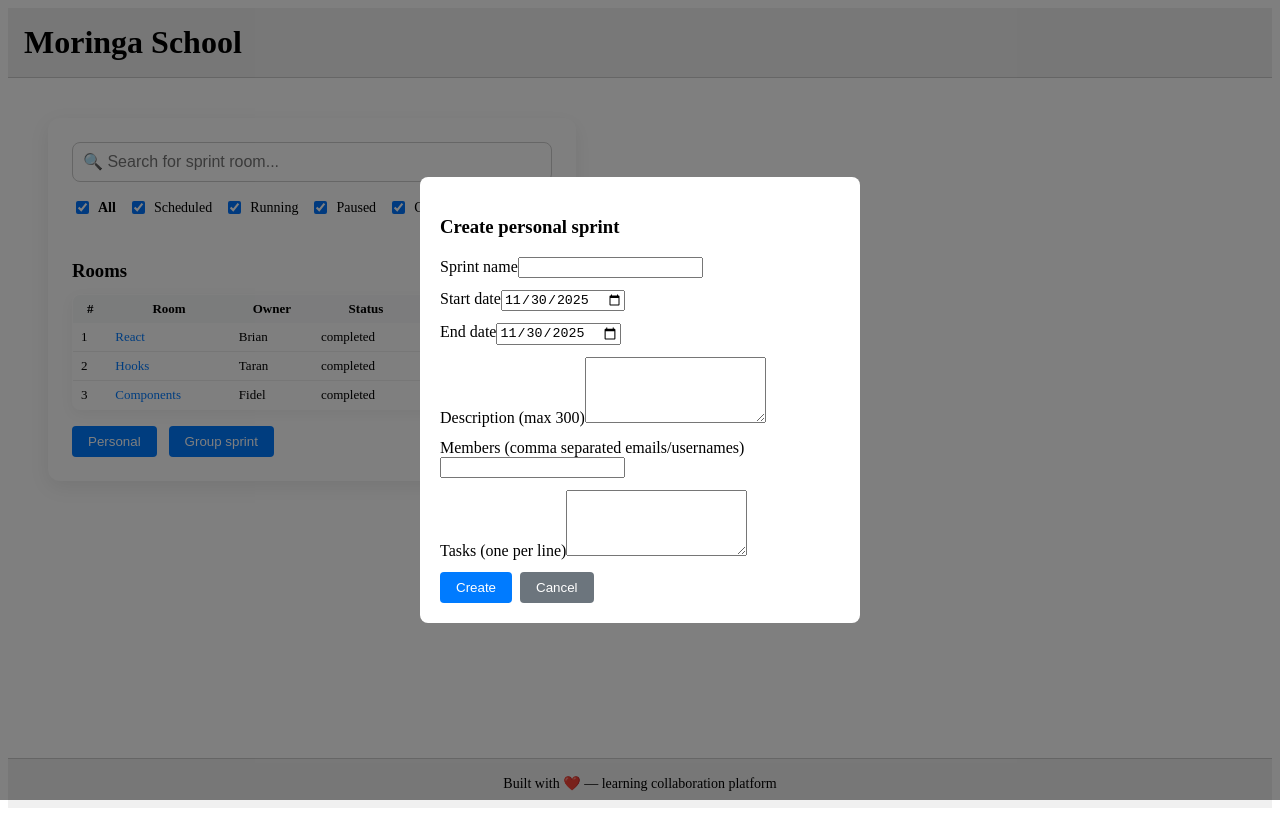
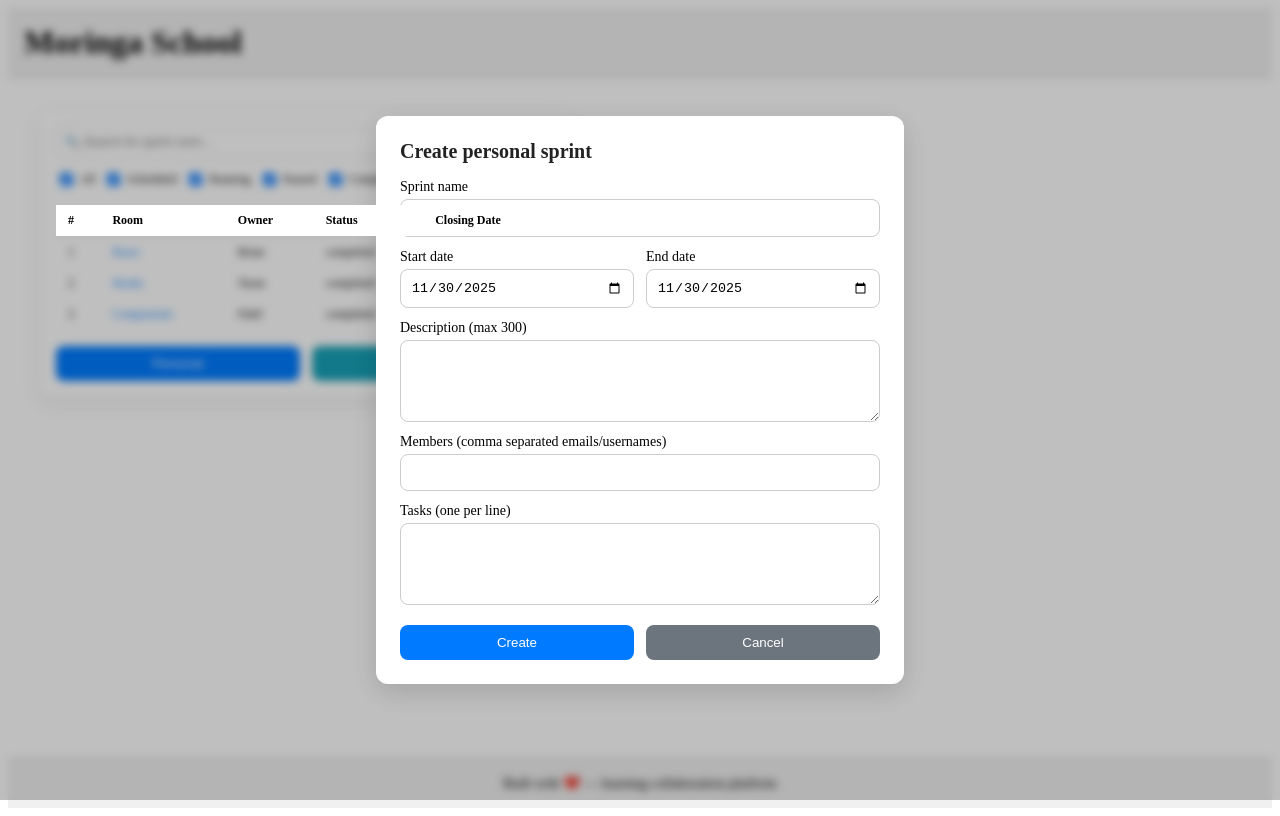
Before and after one commit to Bett007/StudyCircle, a React (Vite) app in the folder Study_Circle/: page / in a window 1280 px wide. Both pictures are taken after a click on the button "Personal". Built offline with nearby package versions, Linux system fonts and the light colour scheme.

Commit message:
Updated form.jsx to be stylish and modern.

```diff
--- a/Study_Circle/src/components/Form.jsx
+++ b/Study_Circle/src/components/Form.jsx
@@ -48,66 +48,135 @@
   };
 
   return (
-    <div style={styles.modalOverlay}>
-      <div style={styles.modal}>
-        <h3>Create {type} sprint</h3>
-        <div style={styles.field}>
+    <div
+      style={{
+        ...styles.modalOverlay,
+        backdropFilter: "blur(4px)",
+        backgroundColor: "rgba(0,0,0,0.25)",
+      }}
+    >
+      <div
+        style={{
+          ...styles.modal,
+          width: 480,
+          maxWidth: "90%",
+          borderRadius: 12,
+          padding: 24,
+          boxShadow: "0 8px 28px rgba(0,0,0,0.15)",
+          display: "flex",
+          flexDirection: "column",
+          gap: 16,
+          fontSize: 14,
+        }}
+      >
+        <h3 style={{ margin: 0, fontSize: 20, color: "#222" }}>
+          Create {type} sprint
+        </h3>
+
+        <div style={{ display: "flex", flexDirection: "column", gap: 12 }}>
+          {/* Sprint Name */}
+          <div style={{ display: "flex", flexDirection: "column", gap: 4 }}>
             <label>Sprint name</label>
-          <input value={name} onChange={(e) => setName(e.target.value)} />
+            <input
+              value={name}
+              onChange={(e) => setName(e.target.value)}
+              style={{
+                padding: 10,
+                borderRadius: 8,
+                border: "1px solid #ccc",
+                fontSize: 14,
+              }}
+            />
           </div>
-        <div style={styles.field}>
+
+          {/* Dates */}
+          <div style={{ display: "flex", gap: 12 }}>
+            <div style={{ flex: 1, display: "flex", flexDirection: "column", gap: 4 }}>
               <label>Start date</label>
               <input
                 type="date"
                 value={startDate}
                 onChange={(e) => setStartDate(e.target.value)}
+                style={{ padding: 10, borderRadius: 8, border: "1px solid #ccc" }}
               />
             </div>
-        <div style={styles.field}>
+            <div style={{ flex: 1, display: "flex", flexDirection: "column", gap: 4 }}>
               <label>End date</label>
               <input
                 type="date"
                 value={endDate}
                 onChange={(e) => setEndDate(e.target.value)}
+                style={{ padding: 10, borderRadius: 8, border: "1px solid #ccc" }}
               />
             </div>
-        <div style={styles.field}>
+          </div>
+
+          {/* Description */}
+          <div style={{ display: "flex", flexDirection: "column", gap: 4 }}>
             <label>Description (max 300)</label>
             <textarea
               value={description}
               onChange={(e) => setDescription(e.target.value)}
               rows={4}
+              style={{ padding: 10, borderRadius: 8, border: "1px solid #ccc" }}
             />
           </div>
-        <div style={styles.field}>
+
+          {/* Members */}
+          <div style={{ display: "flex", flexDirection: "column", gap: 4 }}>
             <label>Members (comma separated emails/usernames)</label>
             <input
               value={membersText}
               onChange={(e) => setMembersText(e.target.value)}
+              style={{ padding: 10, borderRadius: 8, border: "1px solid #ccc" }}
             />
           </div>
-        <div style={styles.field}>
-          <label>
-            Tasks (one per line){type === "group" ? " — at least 2" : ""}
-          </label>
+
+          {/* Tasks */}
+          <div style={{ display: "flex", flexDirection: "column", gap: 4 }}>
+            <label>Tasks (one per line){type === "group" ? " — at least 2" : ""}</label>
             <textarea
               value={tasksText}
               onChange={(e) => setTasksText(e.target.value)}
               rows={4}
+              style={{ padding: 10, borderRadius: 8, border: "1px solid #ccc" }}
             />
           </div>
 
-        {error && <div style={{ color: "crimson" }}>{error}</div>}
+          {/* Error */}
+          {error && (
+            <div style={{ color: "#d9534f", fontWeight: 500 }}>{error}</div>
+          )}
 
-        <div style={{ display: "flex", gap: 8, marginTop: 8 }}>
-          <button onClick={validateAndCreate} style={styles.btn}>
+          {/* Buttons */}
+          <div style={{ display: "flex", gap: 12, marginTop: 8 }}>
+            <button
+              onClick={validateAndCreate}
+              style={{
+                ...styles.btn,
+                flex: 1,
+                padding: "10px 16px",
+                borderRadius: 8,
+                fontWeight: 500,
+              }}
+            >
               Create
             </button>
-          <button onClick={onClose} style={styles.btnSecondary}>
+            <button
+              onClick={onClose}
+              style={{
+                ...styles.btnSecondary,
+                flex: 1,
+                padding: "10px 16px",
+                borderRadius: 8,
+                fontWeight: 500,
+              }}
+            >
               Cancel
             </button>
           </div>
         </div>
       </div>
+    </div>
   );
 }
--- a/Study_Circle/src/components/Home.jsx
+++ b/Study_Circle/src/components/Home.jsx
@@ -1,4 +1,4 @@
-// ---------- Home Component (wireframe 1) ----------
+// ---------- Home Component ----------
 import React, { useState } from "react";
 import { Link } from "react-router-dom";
 import { computeStatusFromDates } from "../utils.js";
@@ -20,59 +20,58 @@
   const filtered = sprints.filter((s) => {
     const matchesQuery = s.name.toLowerCase().includes(query.toLowerCase());
     const status = computeStatusFromDates(s);
-
-    if (filters.all) return matchesQuery; // Show all if "All" selected
-    return matchesQuery && filters[status];
+    return (
+      matchesQuery && (filters.all || filters[status])
+    );
   });
 
   return (
-    <div style={{ display: "flex", justifyContent: "flex-start", padding: 24 }}>
     <div
       style={{
-          backgroundColor: "white",
-          padding: 24,
+        display: "flex",
+        justifyContent: "flex-start",
+        gap: 24,
+        padding: 16,
+      }}
+    >
+      {/* Left-side Container */}
+      <div
+        style={{
+          width: 500,
+          background: "#fff",
+          padding: 16,
           borderRadius: 12,
           boxShadow: "0 6px 20px rgba(0,0,0,0.08)",
           display: "flex",
           flexDirection: "column",
-          minWidth: 480,
-          minHeight: "100%",
+          gap: 16,
         }}
       >
         {/* Search and Filters */}
-        <div style={{ display: "flex", flexDirection: "column", gap: 16 }}>
+        <div style={{ display: "flex", gap: 12, flexWrap: "wrap" }}>
           <input
             placeholder="🔍 Search for sprint room..."
             value={query}
             onChange={(e) => setQuery(e.target.value)}
             style={{
-              padding: 10,
+              padding: 8,
+              flex: 1,
+              minWidth: 180,
               borderRadius: 8,
-              border: "1px solid #ccc",
-              fontSize: 16,
+              border: "1px solid #ddd",
+              fontSize: 12,
             }}
           />
-
-          <div style={{ display: "flex", gap: 12, flexWrap: "wrap" }}>
+          <div style={{ display: "flex", gap: 8, flexWrap: "wrap" }}>
             {["all", "scheduled", "running", "paused", "completed"].map((f) => (
-              <label
-                key={f}
-                style={{
-                  display: "flex",
-                  alignItems: "center",
-                  gap: 6,
-                  cursor: "pointer",
-                  fontWeight: f === "all" ? "bold" : "normal",
-                  fontSize: 14,
-                }}
-              >
+              <label key={f} style={{ display: "flex", alignItems: "center", gap: 4, fontSize: 12 }}>
                 <input
                   type="checkbox"
                   checked={filters[f]}
                   onChange={(e) =>
                     setFilters((prev) => ({ ...prev, [f]: e.target.checked }))
                   }
-                />
+                />{" "}
                 {f.charAt(0).toUpperCase() + f.slice(1)}
               </label>
             ))}
@@ -80,62 +79,69 @@
         </div>
 
         {/* Rooms Table */}
-        <div
+        <div style={{ maxHeight: 300, overflowY: "auto" }}>
+          <table
             style={{
-            marginTop: 24,
-            display: "flex",
-            flexDirection: "column",
-            flex: 1,
+              width: "100%",
+              borderCollapse: "collapse",
+              fontSize: 12,
             }}
           >
-          <h3 style={{ marginBottom: 12 }}>Rooms</h3>
-          <table
+            <thead style={{ position: "sticky", top: 0, background: "#fff", zIndex: 1 }}>
+              <tr>
+                {["#", "Room", "Owner", "Status", "Closing Date"].map((h) => (
+                  <th
+                    key={h}
                     style={{
-              ...styles.table,
-              width: "100%",
-              borderRadius: 8,
-              overflow: "hidden",
-              boxShadow: "0 4px 14px rgba(0,0,0,0.05)",
-              fontSize: 13, // smaller font
+                      textAlign: "left",
+                      padding: "8px 12px",
+                      borderBottom: "1px solid #e0e0e0",
+                      verticalAlign: "middle",
                     }}
                   >
-            <thead style={{ backgroundColor: "#f8f9fa", fontSize: 13 }}>
-              <tr>
-                <th style={{ padding: "6px 8px" }}>#</th>
-                <th style={{ padding: "6px 8px" }}>Room</th>
-                <th style={{ padding: "6px 8px" }}>Owner</th>
-                <th style={{ padding: "6px 8px" }}>Status</th>
-                <th style={{ padding: "6px 8px" }}>Closing Date</th>
+                    {h}
+                  </th>
+                ))}
               </tr>
             </thead>
             <tbody>
               {filtered.map((s, idx) => {
                 const status = computeStatusFromDates(s);
                 return (
-                  <tr key={s.id} style={{ borderBottom: "1px solid #eee" }}>
-                    <td style={{ padding: "6px 8px" }}>{idx + 1}</td>
-                    <td style={{ padding: "6px 8px" }}>
+                  <tr key={s.id}>
+                    <td style={{ padding: "8px 12px", verticalAlign: "middle" }}>{idx + 1}</td>
+                    <td style={{ padding: "8px 12px", verticalAlign: "middle" }}>
                       <Link to={`/room/${s.id}`} style={styles.link}>
                         {s.name}
                       </Link>
                     </td>
-                    <td style={{ padding: "6px 8px" }}>{s.owner}</td>
-                    <td style={{ padding: "6px 8px" }}>{status}</td>
-                    <td style={{ padding: "6px 8px" }}>{s.endDate || "—"}</td>
+                    <td style={{ padding: "8px 12px", verticalAlign: "middle" }}>{s.owner}</td>
+                    <td style={{ padding: "8px 12px", verticalAlign: "middle" }}>{status}</td>
+                    <td style={{ padding: "8px 12px", verticalAlign: "middle" }}>{s.endDate || "—"}</td>
                   </tr>
                 );
               })}
             </tbody>
           </table>
+        </div>
 
         {/* Create Sprint Buttons */}
-          <div style={{ display: "flex", gap: 12, marginTop: 16 }}>
+        <div style={{ display: "flex", gap: 12 }}>
           <button
             onClick={() => {
               setCreateType("personal");
               setShowCreate(true);
             }}
-              style={styles.btn}
+            style={{
+              flex: 1,
+              padding: "10px 0",
+              backgroundColor: "#007bff",
+              color: "#fff",
+              border: "none",
+              borderRadius: 8,
+              cursor: "pointer",
+              fontSize: 13,
+            }}
           >
             Personal
           </button>
@@ -144,20 +150,27 @@
               setCreateType("group");
               setShowCreate(true);
             }}
-              style={styles.btn}
+            style={{
+              flex: 1,
+              padding: "10px 0",
+              backgroundColor: "#17a2b8",
+              color: "#fff",
+              border: "none",
+              borderRadius: 8,
+              cursor: "pointer",
+              fontSize: 13,
+            }}
           >
-              Group sprint
+            Group Sprint
           </button>
         </div>
-        </div>
 
-        {/* Modal */}
         {showCreate && (
           <CreateModal
             type={createType}
             onClose={() => setShowCreate(false)}
             onCreate={(newSprint) => {
-              setSprints((prev) => [newSprint, ...prev]);
+              setSprints((p) => [newSprint, ...p]);
               setShowCreate(false);
             }}
           />
```
Lines whose indentation alone changed are shown as unchanged.
